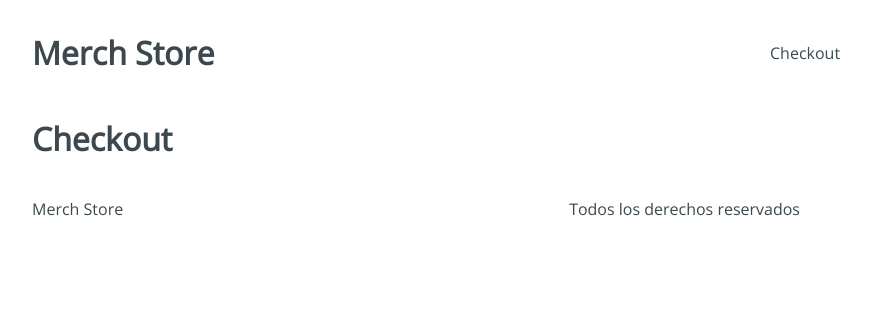
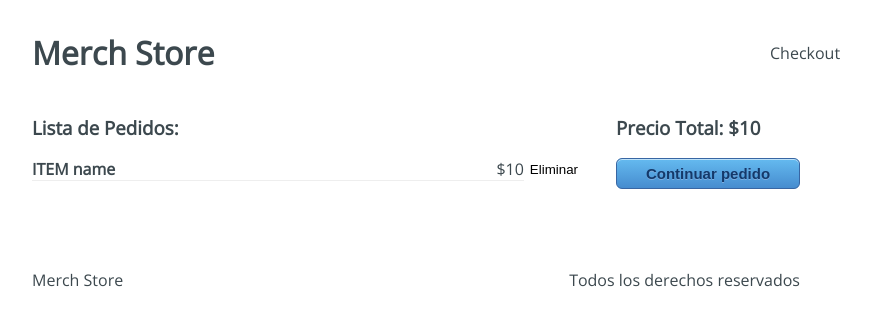
Before and after one commit to Edmundo0994/merchShop, a React app: page /checkout in a window 1280 px wide. Shown: the top 326 px of the page, without its empty margins (224-1095 px from the left). Built offline with nearby package versions, Linux system fonts and the light colour scheme.

Commit message:
[ADD] Markdown of Checkout created

```diff
--- a/src/containers/Checkout.jsx
+++ b/src/containers/Checkout.jsx
@@ -1,9 +1,23 @@
 import React from "react";
+import "../styles/components/Checkout.css";
 
 export default function Checkout() {
   return (
-    <div>
-      <h1>Checkout</h1>
+    <div className="Checkout">
+      <div className="Checkout-content">
+        <h3>Lista de Pedidos:</h3>
+        <div className="Checkout-item">
+          <div className="Checkout-element">
+            <h4>ITEM name</h4>
+            <span>$10</span>
+          </div>
+          <button type="button">Eliminar</button>
+        </div>
+      </div>
+      <div className="Checkout-sidebar">
+        <h3>Precio Total: $10</h3>
+        <button type="button">Continuar pedido</button>
+      </div>
     </div>
   );
 }
```
